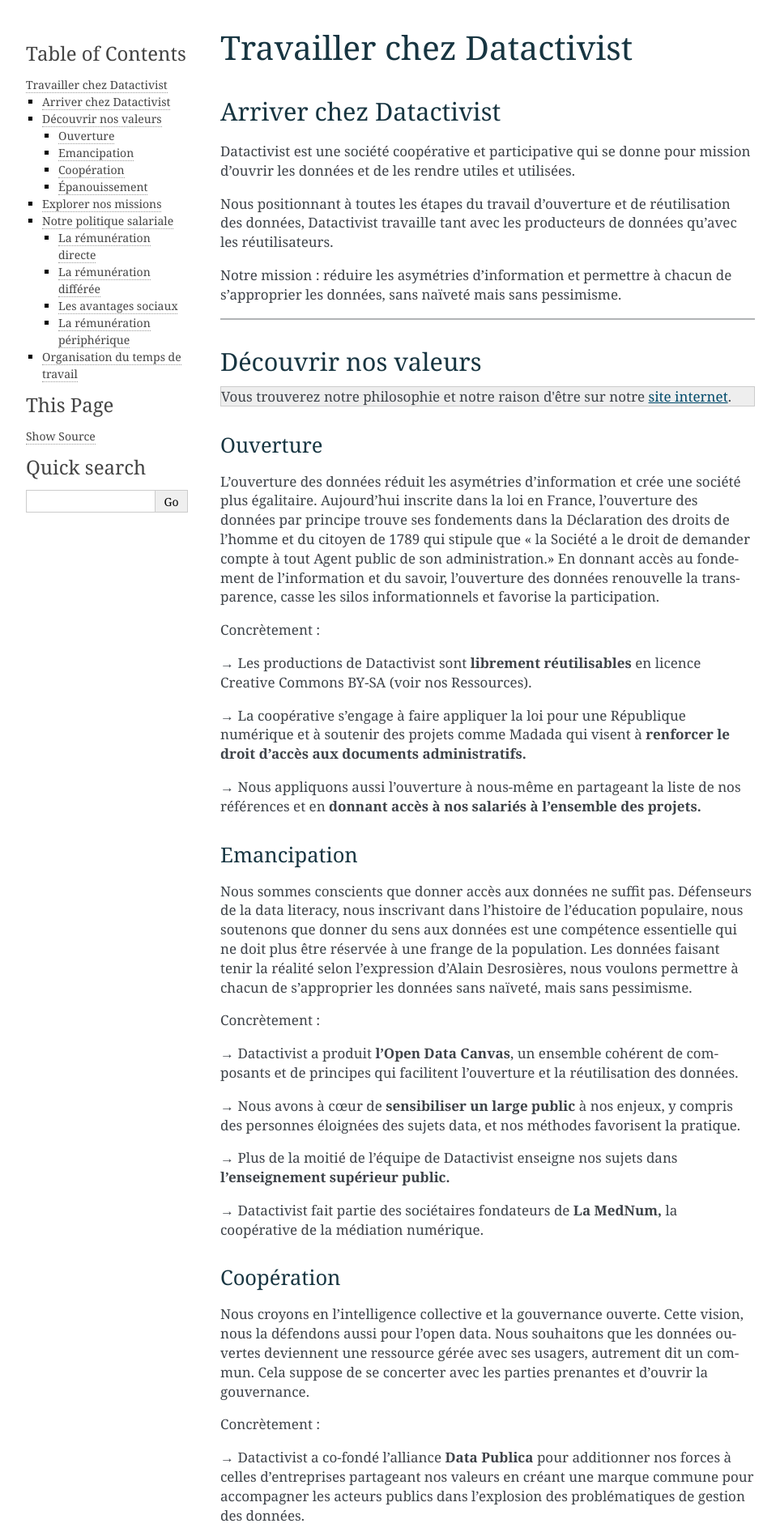
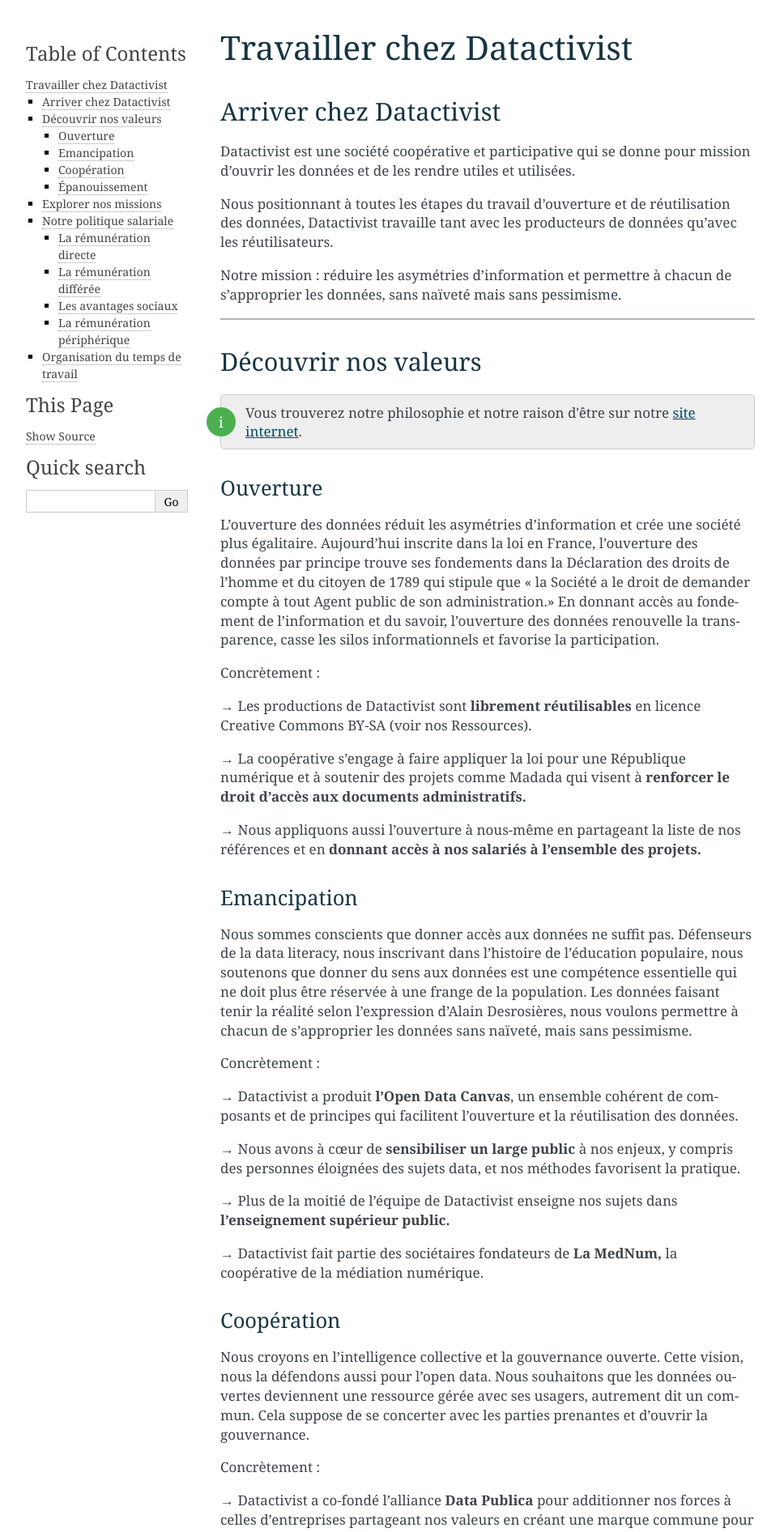
Before and after one commit to datactivist/documentation-datactivist, a Sphinx documentation site: the page built from docs/source/travailler-chez-datactivist.md, in a window 1280 px wide. Shown: the top 1892 px of the page at 81% size, without its empty margins (148-1111 px from the left). Built offline with Sphinx 7.4.7, drawn with Linux system fonts in a browser that asks for light colours.

Commit message:
Update travailler-chez-datactivist.md

```diff
--- a/docs/source/travailler-chez-datactivist.md
+++ b/docs/source/travailler-chez-datactivist.md
@@ -12,7 +12,7 @@
 
 ## Découvrir nos valeurs
 
-<div class="hint">
+<div class="admonition">
 Vous trouverez notre philosophie et notre raison d'être sur notre <a href="https://datactivist.coop/fr/a-propos/">site internet</a>.
 </div>
 
```
